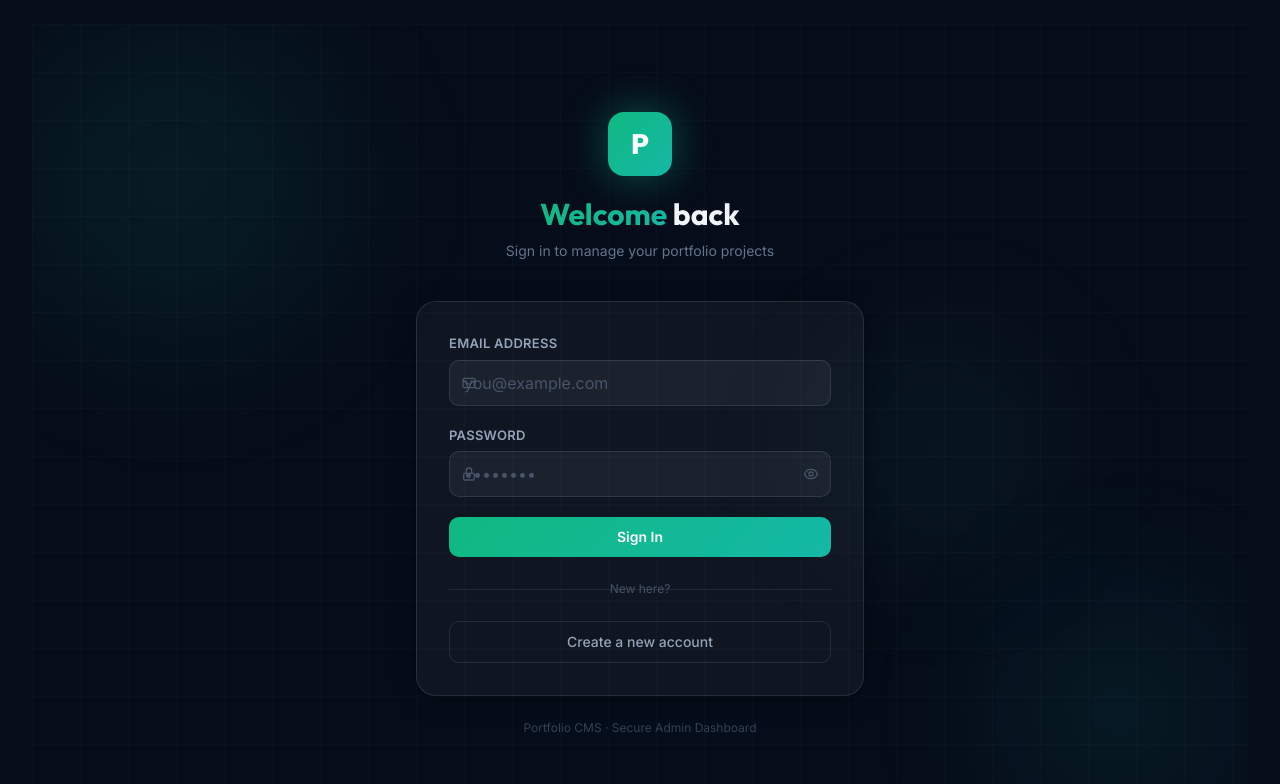
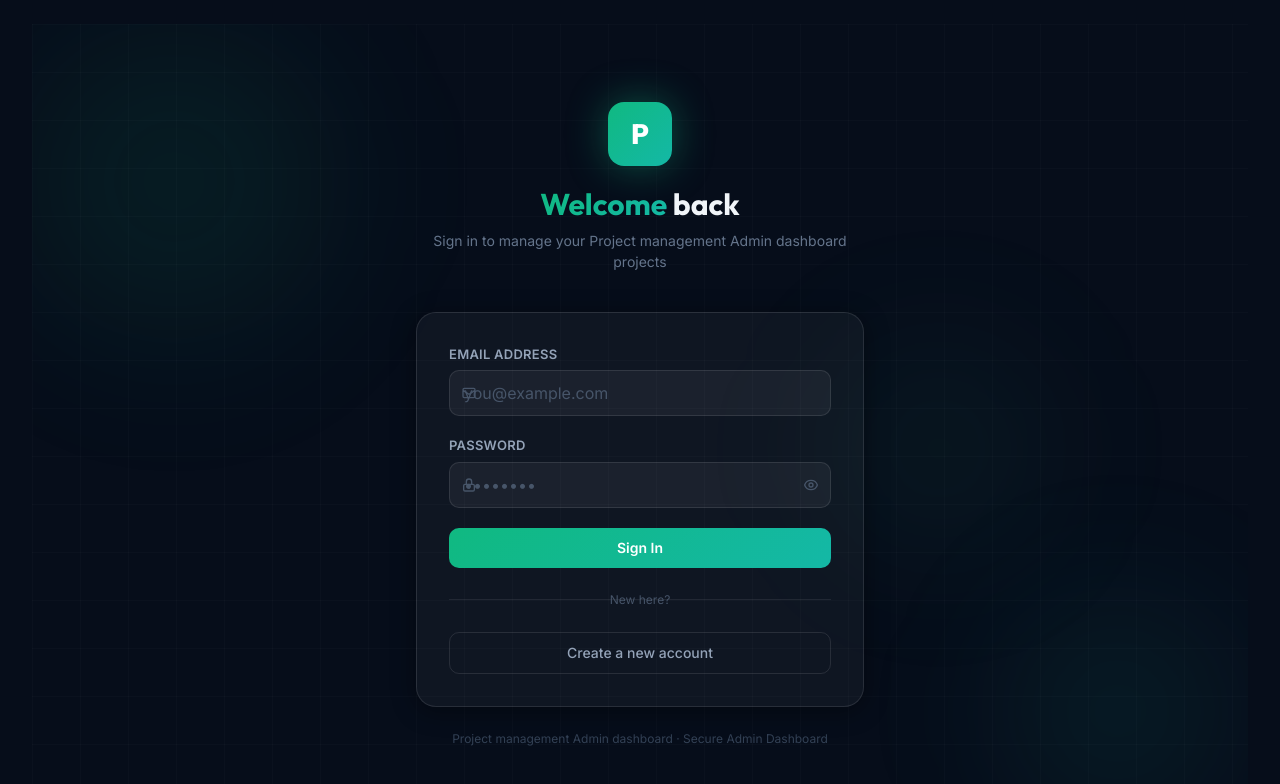
Before and after one commit to Gaurav-900/Serverless-Projects-Management-Dashboard, a React (Vite) app in the folder frontend/: page /login in a window 1280 px wide. Shown: the top 784 px of the page. Built offline with nearby package versions, Linux system fonts and the light colour scheme; no server answers.

Commit message:
Update branding to Project management Admin dashboard

```diff
--- a/frontend/Projectsot.jsx
+++ b/frontend/Projectsot.jsx
@@ -220,8 +220,8 @@ const Projects = () => {
               <h1 className="text-4xl sm:text-5xl lg:text-6xl font-black tracking-tighter">Our Projects</h1>
               <p className="mt-4 max-w-2xl text-lg sm:text-xl opacity-90">
                 {sections.length > 0
-                  ? sections[0].description || 'Explore our portfolio of successful projects.'
-                  : 'Explore our portfolio of successful projects.'
+                  ? sections[0].description || 'Explore our Project management Admin dashboard of successful projects.'
+                  : 'Explore our Project management Admin dashboard of successful projects.'
                 }
               </p>
             </div>
--- a/frontend/index.html
+++ b/frontend/index.html
@@ -3,8 +3,8 @@
   <head>
     <meta charset="UTF-8" />
     <meta name="viewport" content="width=device-width, initial-scale=1.0" />
-    <meta name="description" content="Portfolio CMS — A full-stack project management and portfolio application with Firebase backend, secure authentication, and dynamic project sections." />
-    <title>Portfolio CMS · Admin Dashboard</title>
+    <meta name="description" content="Project management Admin dashboard — A full-stack project management and Project management Admin dashboard application with Firebase backend, secure authentication, and dynamic project sections." />
+    <title>Project management Admin dashboard · Admin Dashboard</title>
     <link rel="preconnect" href="https://fonts.googleapis.com" />
     <link rel="preconnect" href="https://fonts.gstatic.com" crossorigin />
     <link href="https://fonts.googleapis.com/css2?family=Inter:wght@300;400;500;600;700&family=Outfit:wght@400;600;700;800&display=swap" rel="stylesheet" />
--- a/frontend/src/App.jsx
+++ b/frontend/src/App.jsx
@@ -46,7 +46,7 @@ function NavBar() {
               className="font-bold text-lg tracking-tight"
               style={{ fontFamily: 'Outfit, sans-serif' }}
             >
-              <span className="gradient-text">Portfolio</span>
+              <span className="gradient-text">Project management Admin dashboard</span>
               <span style={{ color: '#94a3b8' }}> CMS</span>
             </span>
           </Link>
--- a/frontend/src/pages/Admin.jsx
+++ b/frontend/src/pages/Admin.jsx
@@ -192,7 +192,7 @@ export default function Admin() {
           Admin <span className="gradient-text">Panel</span>
         </h1>
         <p style={{ color: '#475569', fontSize: '14px', marginTop: '6px' }}>
-          Manage your portfolio projects and display sections.
+          Manage your Project management Admin dashboard projects and display sections.
         </p>
       </div>
 
@@ -222,7 +222,7 @@ export default function Admin() {
                 {isEditing ? 'Edit Project' : 'Add New Project'}
               </h2>
               <p style={{ color: '#475569', fontSize: '13px' }}>
-                {isEditing ? 'Update the project details below.' : 'Fill in the details to add a new project to the portfolio.'}
+                {isEditing ? 'Update the project details below.' : 'Fill in the details to add a new project to the Project management Admin dashboard.'}
               </p>
             </div>
 
--- a/frontend/src/pages/Login.jsx
+++ b/frontend/src/pages/Login.jsx
@@ -92,8 +92,8 @@ export default function Login() {
           </h1>
           <p style={{ color: '#64748b', fontSize: '14px' }}>
             {isLogin
-              ? 'Sign in to manage your portfolio projects'
-              : 'Get started with Portfolio CMS today'}
+              ? 'Sign in to manage your Project management Admin dashboard projects'
+              : 'Get started with Project management Admin dashboard today'}
           </p>
         </div>
 
@@ -222,7 +222,7 @@ export default function Login() {
         </div>
 
         <p className="text-center mt-6 text-xs" style={{ color: '#334155' }}>
-          Portfolio CMS · Secure Admin Dashboard
+          Project management Admin dashboard · Secure Admin Dashboard
         </p>
       </div>
     </div>
--- a/frontend/src/pages/Projects.jsx
+++ b/frontend/src/pages/Projects.jsx
@@ -297,7 +297,7 @@ export default function Projects() {
     <div className="py-8 animate-fade-up">
       {/* Hero Header */}
       <div className="mb-12">
-        <div className="section-label mb-3">Portfolio</div>
+        <div className="section-label mb-3">Project management Admin dashboard</div>
         <div className="flex flex-wrap items-end gap-4 mb-3">
           <h1
             className="text-4xl font-bold"
```
Also changed, not shown: 2 other files (tests, documents, lock files or other folders).
